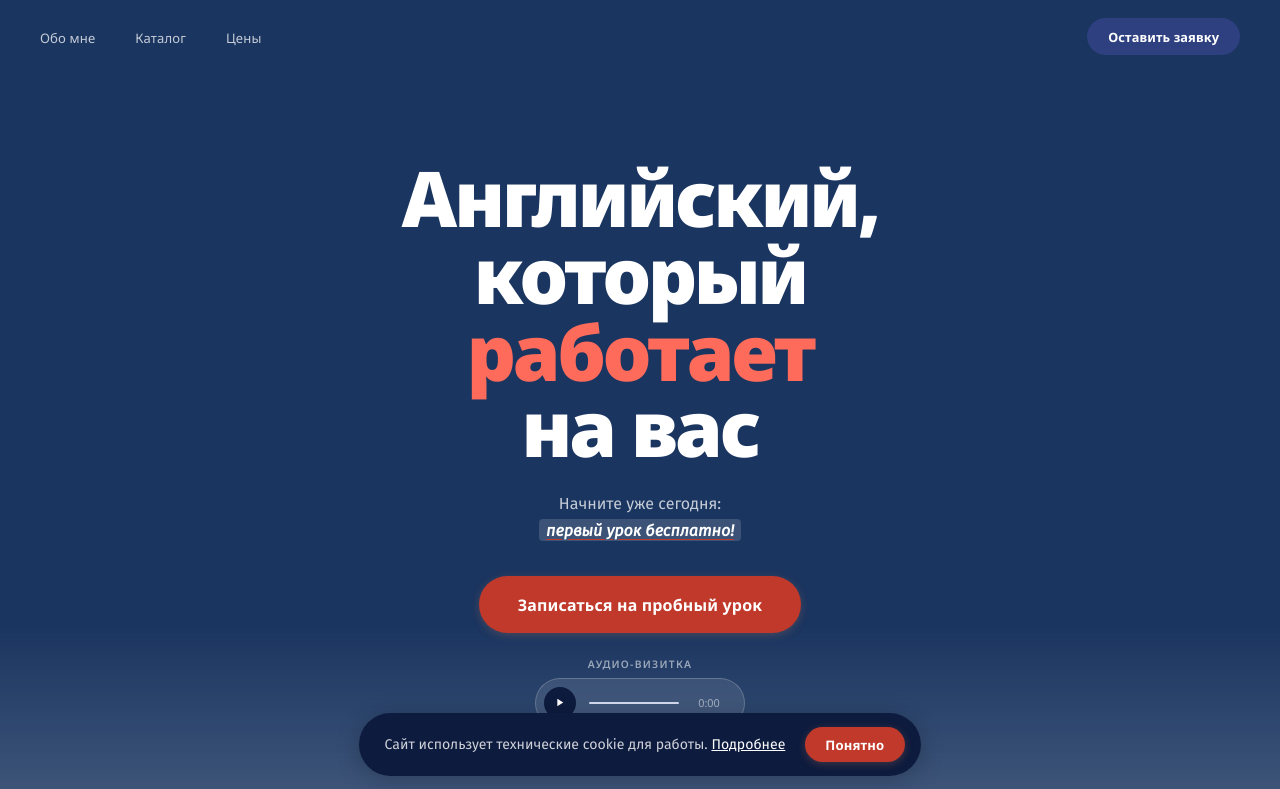
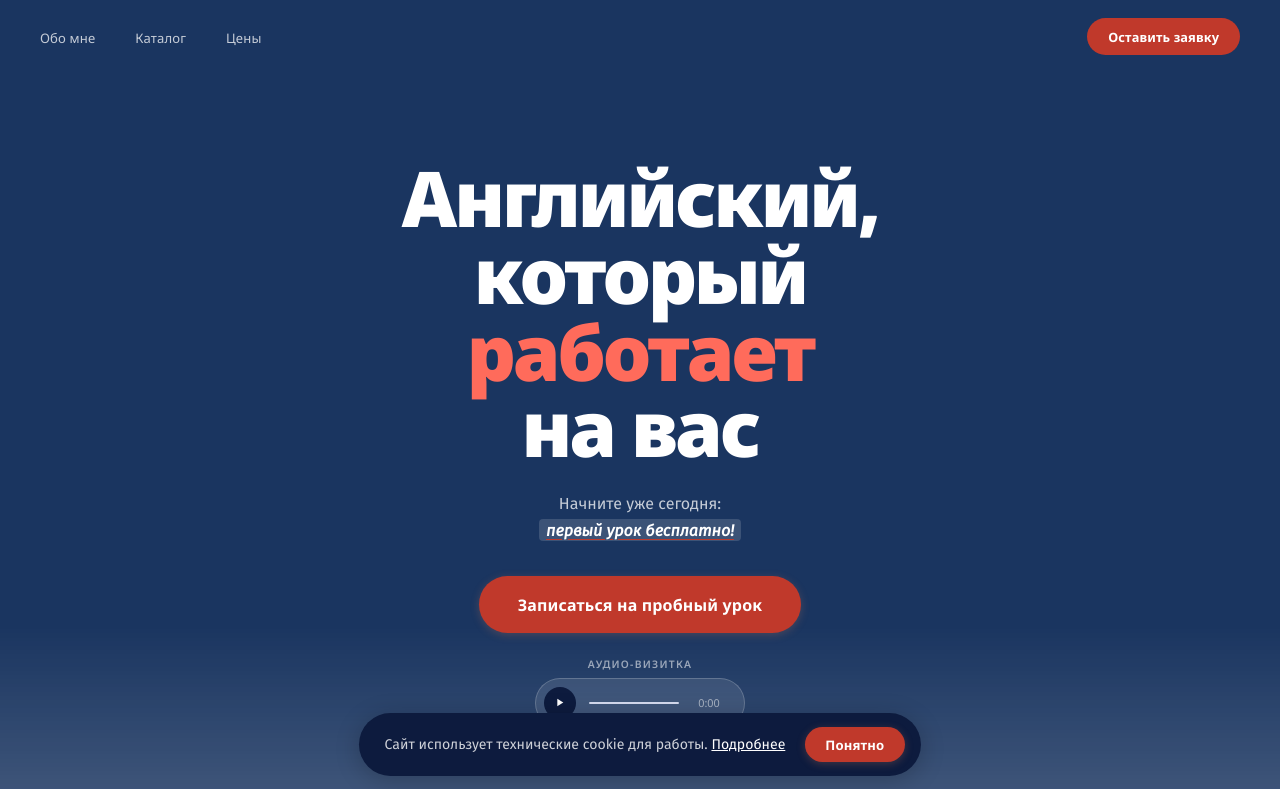
Before and after one commit to Immorbi/kirill-english, a plain HTML site: page index.html in a window 1280 px wide. In both pictures the pointer is over the link "Оставить заявку". Shown: the top 789 px of the page. Drawn offline with Linux system fonts and the light colour scheme.

Commit message:
Nav button turns red on hover

```diff
--- a/style.css
+++ b/style.css
@@ -91,7 +91,7 @@ ul  { list-style: none; }
   padding: 0.6rem 1.3rem;
 }
 .btn--nav:hover {
-  background: var(--ink-mid);
+  background: var(--accent);
   transform: translateY(-1px);
 }
 .btn--full { width: 100%; justify-content: center; }
```
